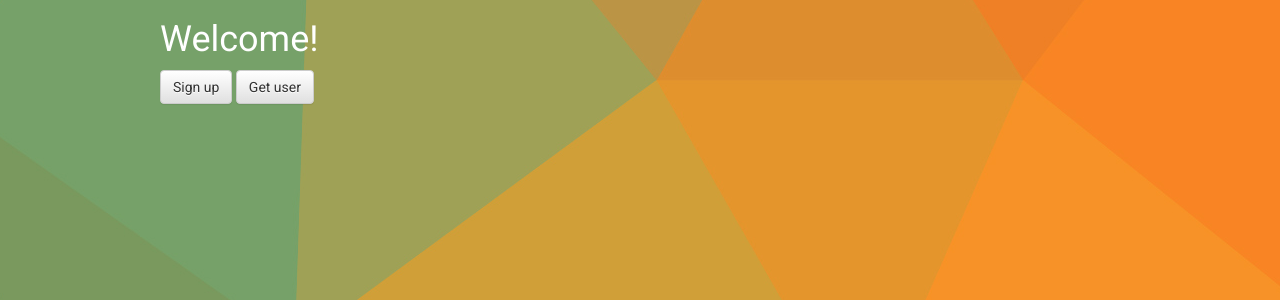
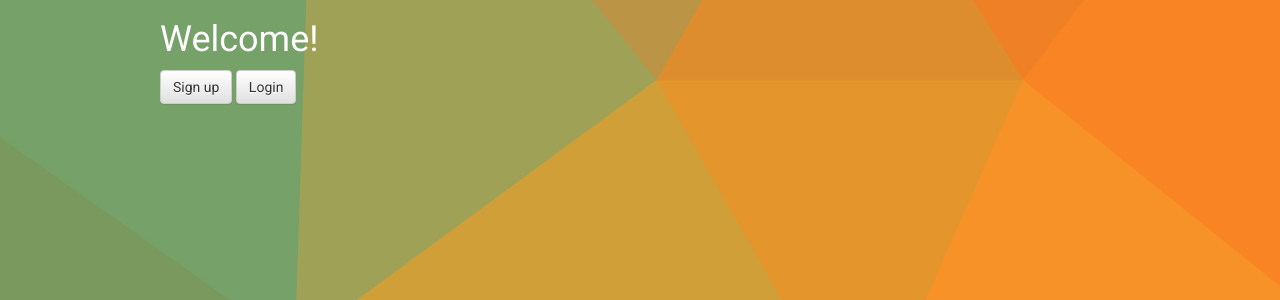
Before and after one commit to st421/example-django-app, a Django app: page / in a window 1280 px wide. Shown: the top 300 px of the page. Run offline with Django 3.2, Linux system fonts and the light colour scheme; some libraries are stand-ins or nearby versions.

Commit message:
Fixed user signup and login; now using Django's model

```diff
--- a/myapp/models.py
+++ b/myapp/models.py
@@ -1,8 +1,7 @@
 from django.db import models
 
-class User(models.Model):
-    name = models.CharField(max_length=50, primary_key=True)
-    email = models.CharField(max_length=75, null=True)
+class Task(models.Model):
+    name = models.TextField(max_length=25, unique=True)
 
     def __str__(self):
         return self.name
--- a/myapp/templates/home.html
+++ b/myapp/templates/home.html
@@ -1,6 +1,6 @@
 {% extends 'main.html' %}
 {% block content %}
     <h1>Welcome!</h1>
-    <a href="{% url 'add_user' %}"><button type="button" class="btn btn-default">Sign up</button></a>
-    <a href="{% url 'get_user' %}"><button type="button" class="btn btn-default">Get user</button></a>
+    <a href="{% url 'signup' %}"><button type="button" class="btn btn-default">Sign up</button></a>
+    <a href="{% url 'login' %}"><button type="button" class="btn btn-default">Login</button></a>
 {% endblock %}
--- a/myapp/templates/user_thanks.html
+++ b/myapp/templates/profile.html
@@ -1,4 +1,4 @@
 {% extends 'main.html' %}
 {% block content %}
-    <h1>Thanks for signing up, {{user.name}}!</h1>
+    <h1>Thanks for signing up, {{user.first_name}}!</h1>
 {% endblock %}
--- a/myapp/templates/user_error.html
+++ /dev/null
@@ -1,4 +0,0 @@
-{% extends 'main.html' %}
-{% block content %}
-    <h1>Something went wrong! Try signing up again.</h1>
-{% endblock %}
--- a/myapp/urls.py
+++ b/myapp/urls.py
@@ -3,6 +3,7 @@ from . import views
 
 urlpatterns = [
     url(r'^$', views.home, name="home"),
-    url(r'^user/new/$', views.add_user, name="add_user"),
-    url(r'^user/get/$', views.get_user, name="get_user")
+    url(r'^profile$', views.profile, name="profile"),
+    url(r'^user/new/$', views.signup, name="signup"),
+    url(r'^user/get/$', views.user_login, name="login"),
 ]
--- a/myapp/views.py
+++ b/myapp/views.py
@@ -1,27 +1,43 @@
 from django.shortcuts import render
-from .models import User
-from .forms import UserForm
+from django.contrib.auth.decorators import login_required
+from django.contrib.auth import authenticate, login
+from .forms import UserSignupForm, UserLoginForm
 
 def home(request):
     return render(request, 'home.html', {})
 
-def get_user(request):
-    user_name = "Susan"
-    u = User.objects.get(pk=user_name)
-    return render(request, 'user_thanks.html', {'user':u})
+def user_login(request):
+    if request.method == "POST":
+        form = UserLoginForm(request.POST)
+        if form.is_valid():
+            username = form.cleaned_data['username']
+            password = form.cleaned_data['password']
+            user = authenticate(username=username, password=password)
+            if user is not None:
+                login(request, user)
+                return render(request, 'profile.html', {'user':user})
+            else:
+                return new_login(request)
+    else:
+        return new_login(request)
 
-def user_list(request):
-    users = User.objects.all()
-    return render(request, 'user_list.html', {'users':users})
+def new_login(request):
+    form = UserLoginForm()
+    return render(request, 'login.html', {'form':form})
 
-def add_user(request):
+@login_required(login_url='login.html')
+def profile(request):
+    return render(request, 'profile.html', {'user':request.user})
+
+def signup(request):
     if request.method == "POST":
-        form = UserForm(request.POST)
+        form = UserSignupForm(request.POST)
         if form.is_valid():
             user = form.save()
-            return render(request, 'user_thanks.html', {'user':user})
+            return render(request, 'profile.html', {'user':user})
         else:
-            return render(request, 'user_error.html', {})
+            form = UserSignupForm()
+            return render(request, 'signup.html', {'form':form})
     else:
-        form = UserForm()
-        return render(request, 'add_user.html', {'form':form})
+        form = UserSignupForm()
+        return render(request, 'signup.html', {'form':form})
```
Also changed, not shown: myapp/forms.py (+8 -4 lines), myapp/templates/login.html (added, +7 -0 lines), myapp/templates/user_list.html (deleted, +0 -9 lines), mysite/settings.py (+23 -1 lines), myapp/migrations/0001_initial.py, myapp/migrations/0002_auto_20160804_1248.py (deleted), myapp/templates/signup.html (renamed from myapp/templates/add_user.html).
